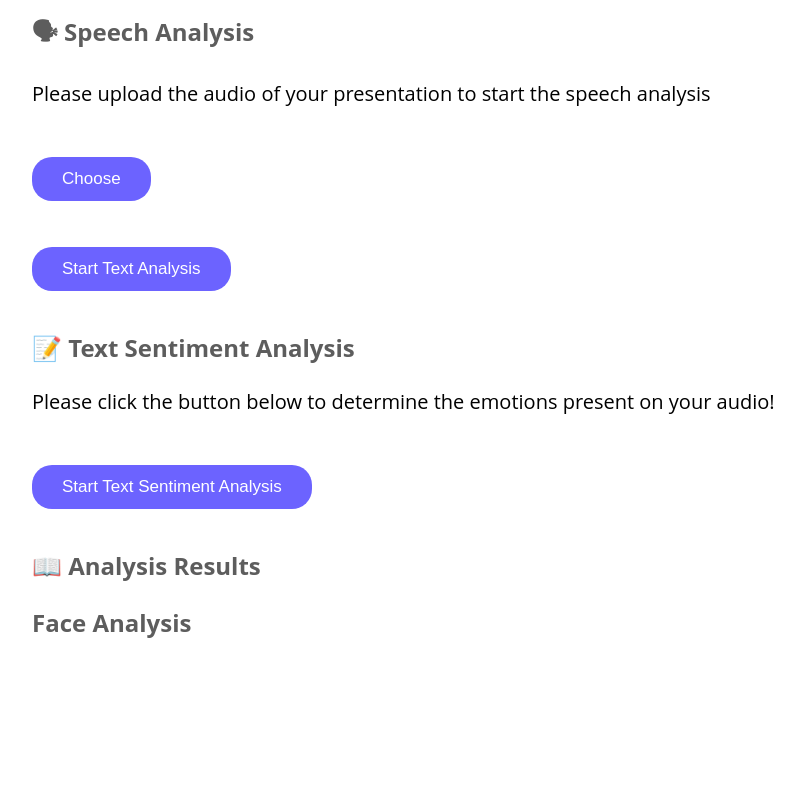
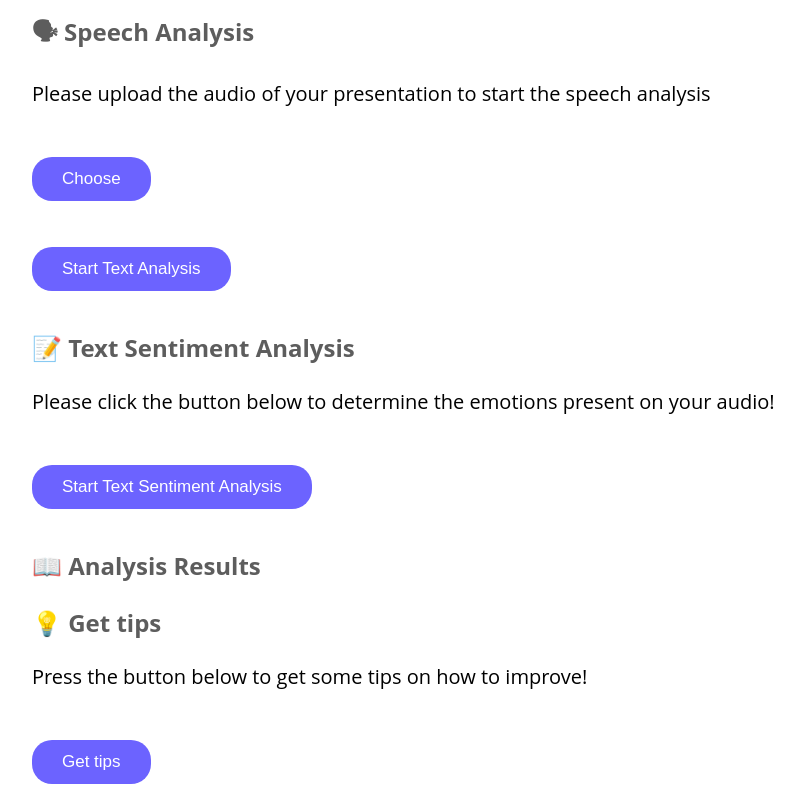
Before and after one commit to valeriach30/Public-Speaking-Trainer, a React (Create React App) app: page /main in a window 1280 px wide. Shown: the part 565-1365 px from the top of the page, without its empty margins (64-868 px from the left). Before the commit the page ends 1228 px from the top, so only its background shows below. Built offline with nearby package versions, Linux system fonts and the light colour scheme.

Commit message:
[add] third api

```diff
--- a/src/components/Main.js
+++ b/src/components/Main.js
@@ -1,4 +1,4 @@
-import React, { useState, useEffect } from 'react';
+import React, { useState } from 'react';
 import '../styles/landing.css';
 
 /* ------------------------ COMPONENTS ------------------------*/
@@ -11,9 +11,10 @@ function Main() {
     const [audioFile, setAudioFile] = React.useState(null);
     const [loading, setLoading] = React.useState(false);
     const [loadingSentiment, setLoadingSentiment] = React.useState(false);
+    const [loadingTips, setLoadingTips] = React.useState(false);
     const [text, setText] = useState(null);
     const [sentimentResults, setSentimentResults] = useState([]);
-
+    const [tips, setTips] = useState(null);
 
     /* ------------------------ FIRST AI >> GET TEXT FROM AUDIO ------------------------*/
     const handleSpeechAnalysis = async () => {
@@ -54,11 +55,10 @@ function Main() {
 
     /* ------------------------ SECOND AI >> GET SENTIMENT FROM TEXT ------------------------*/
     const handleSentimentAnalysis = async () => {
-        /*if (text == null) {
+        if (text == null) {
             console.error("No text to analyze");
             return;
-        }*/
-        setText('El d\u00eda de hoy vamos a hablar de c\u00f3mo mantener y registrar un algoritmo de software en coste rica. Entonces cuatro de los principales requisitos son los siguientes. En primer lugar, debe ser no de dos subvertas. El algoritmo no debe haber sido divulgado pulimcamente antes de que la persona lo registe. El segundo requisito es que debe tener un nivel inventivo. Es decir, debe ser una invenci\u00f3n y no obvia ni evidente.');
+        }
         setLoadingSentiment(true);
         const encodedText = encodeURIComponent(text);
         const url = 'https://emoai-ai-powered-text-emotion-analyzer.p.rapidapi.com/emotion?text=' + encodedText;
@@ -105,18 +105,65 @@ function Main() {
         ));
     };
 
+    /* ------------------------ THIRD AI >> GET TIPS ------------------------*/
+    const handleTips = async () => {
+        if (!text) {
+            console.error("No text to analyze");
+            return;
+        }
+        setLoadingTips(true);
+        const url = 'https://chatgpt53.p.rapidapi.com/';
+        const options = {
+            method: 'POST',
+            headers: {
+                'content-type': 'application/json',
+                'X-RapidAPI-Key': '01989c5a92msh98e3df586790dacp1965d4jsn27d1908809f8',
+                'X-RapidAPI-Host': 'chatgpt53.p.rapidapi.com'
+            },
+            // Stringify the body to ensure it's sent as JSON
+            body: JSON.stringify({
+                messages: [
+                    {
+                        role: 'user',
+                        content: 'Give me tips on how to improve my speech! Here is my speech: ' + text
+                    }
+                ],
+                temperature: 1
+            })
+        };
+
+        try {
+            const response = await fetch(url, options);
+            if (!response.ok) {
+                throw new Error(`HTTP error! status: ${response.status}`);
+            }
+            const jsonResponse = await response.json();
+
+            // Access the content from the choices array
+            const tips = jsonResponse.choices[0].message.content;
+            setTips(tips);
+            console.log(tips);
+        } catch (error) {
+            console.error(error);
+        } finally {
+            setLoadingTips(false);
+        }
+
+    }
+
+
     return (
-        <div className="landing-page">
+        < div className="landing-page" >
             {/* ------------------------ HEADER ------------------------*/}
-            <Header />
+            < Header />
 
             {/* ------------------------TITLE ------------------------*/}
-            <div className="content">
+            < div className="content" >
                 <h1 className='title'>Welcome to Public Speaking Trainer AI</h1>
-            </div>
+            </div >
 
             {/* ------------------------ VIDEO INPUT ------------------------*/}
-            <h2>&#127916; Upload your video to start!</h2>
+            < h2 >&#127916; Upload your video to start!</h2 >
             <VideoInput width={800} height={800} />
 
             {/* ------------------------ SPEECH ANALYSIS ------------------------*/}
@@ -129,7 +176,8 @@ function Main() {
             <button className="buttonSpeech" onClick={handleSpeechAnalysis}>Start Text Analysis</button>
             {loading && <><p className='textMain'>Analyzing audio!</p><div className="spinner"></div></>}
 
-            {text &&
+            {
+                text &&
                 <div>
                     <p className='textMain'> We gathered the following text from your audio: </p>
                     <p className='resultText'>{text}</p>
@@ -143,7 +191,8 @@ function Main() {
             <button className="buttonSpeech" onClick={handleSentimentAnalysis}>Start Text Sentiment Analysis</button>
 
             {/* ------------------------ TEXT SENTIMENT ANALYSIS RESULTS ------------------------*/}
-            {loadingSentiment
+            {
+                loadingSentiment
                     ? <><p className='textMain'>Analyzing text!</p><div className="spinner"></div></>
                     : <div className="sentiment-analysis-results">
                         <h3>&#128214; Analysis Results</h3>
@@ -151,9 +200,20 @@ function Main() {
                     </div>
             }
 
-            {/* ------------------------ EMOTION ANALYSIS ------------------------*/}
-            <h3>Face Analysis</h3>
+            {/* ------------------------ TIPS ------------------------*/}
+            <h3>💡 Get tips</h3>
+            <p className='textMain'>Press the button below to get some tips on how to improve!</p>
+            <button className="buttonSpeech" onClick={handleTips}>Get tips</button>
+            {loadingTips && <><p className='textMain'>Getting tips!</p><div className="spinner"></div></>}
+
+            {
+                tips &&
+                <div>
+                    <p className='textMain'> Here are your tips: </p>
+                    <p className='resultText'>{tips}</p>
                 </div>
+            }
+        </div >
     );
 }
 
```
Lines whose indentation alone changed are shown as unchanged.
